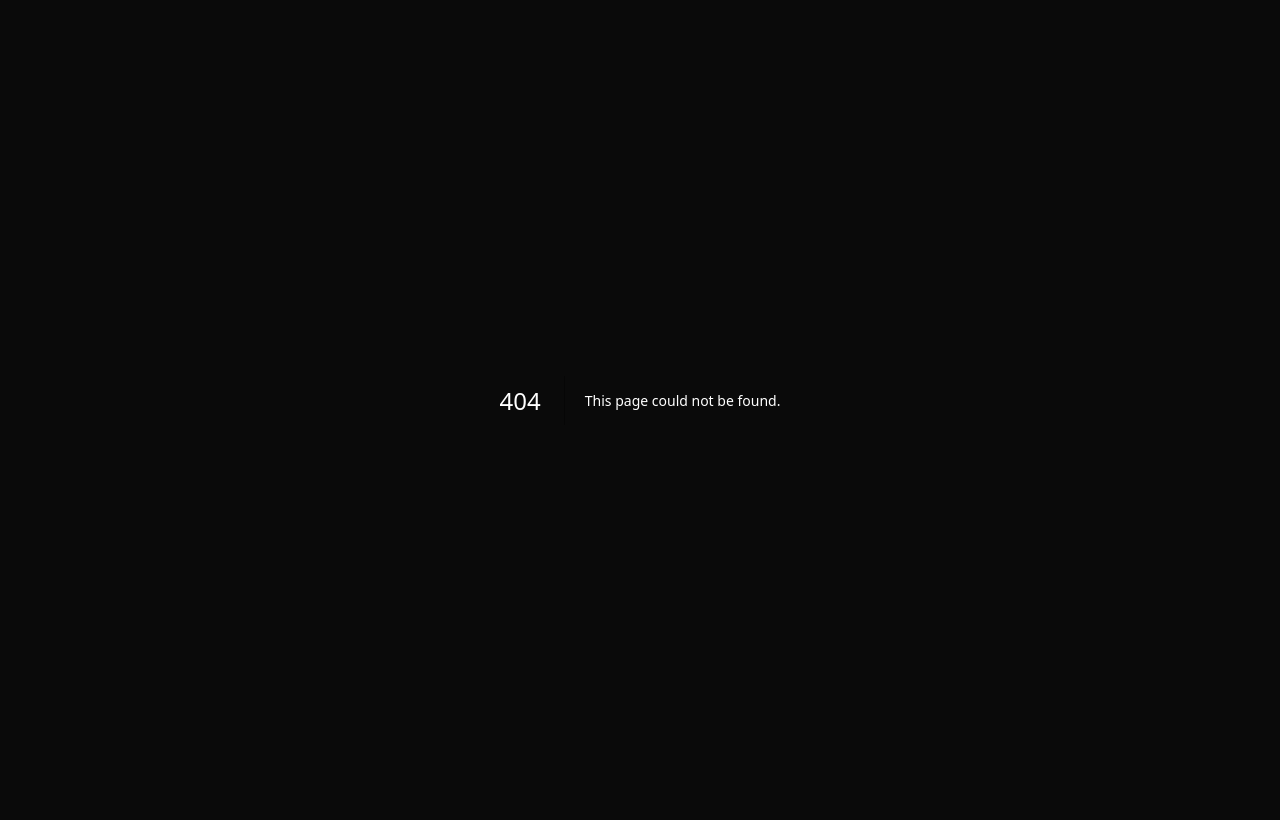
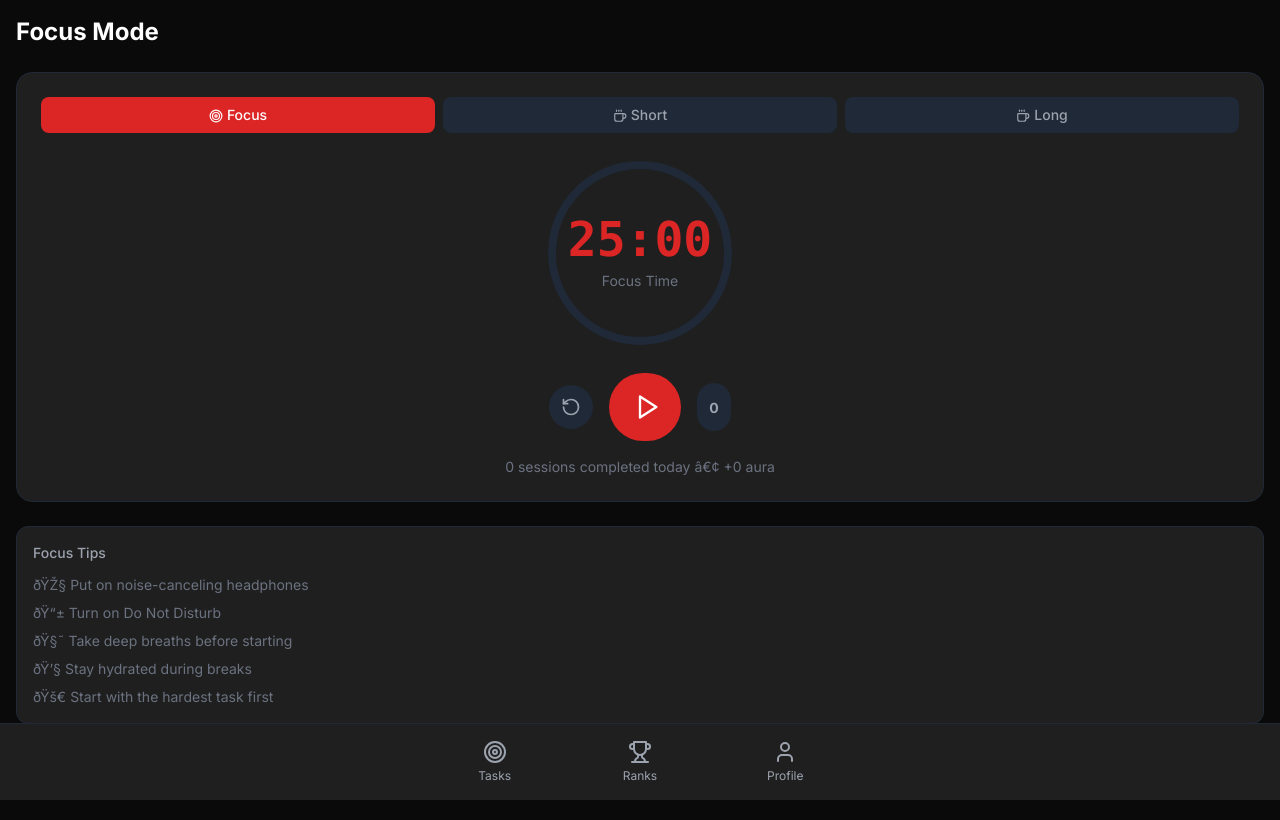
Before and after one commit to Srujansai07/GigaChad-79, a Next.js app in the folder brogigachat/: page /focus in a window 1280 px wide. Before the commit this address had no page. Built offline with nearby package versions, Linux system fonts and the light colour scheme.

Commit message:
Add brogigachat/src/app/focus/page.tsx

```diff
--- /dev/null
+++ b/brogigachat/src/app/focus/page.tsx
@@ -0,0 +1,32 @@
+import { Metadata } from 'next';
+import FocusSession from '@/components/FocusSession';
+import BottomNav from '@/components/BottomNav';
+
+export const metadata: Metadata = {
+    title: 'Focus | BroGigaChad',
+    description: 'Deep focus sessions with Pomodoro timer',
+};
+
+export default function FocusPage() {
+    return (
+        <div className="min-h-screen bg-background p-4 pb-24">
+            <h1 className="text-2xl font-bold text-white mb-6">Focus Mode</h1>
+
+            <FocusSession />
+
+            {/* Tips */}
+            <div className="mt-6 bg-surface rounded-xl p-4 border border-gray-800">
+                <h3 className="text-sm font-medium text-gray-400 mb-3">Focus Tips</h3>
+                <ul className="space-y-2 text-sm text-gray-500">
+                    <li>ðŸŽ§ Put on noise-canceling headphones</li>
+                    <li>ðŸ“± Turn on Do Not Disturb</li>
+                    <li>ðŸ§˜ Take deep breaths before starting</li>
+                    <li>ðŸ’§ Stay hydrated during breaks</li>
+                    <li>ðŸš€ Start with the hardest task first</li>
+                </ul>
+            </div>
+
+            <BottomNav />
+        </div>
+    );
+}
```
